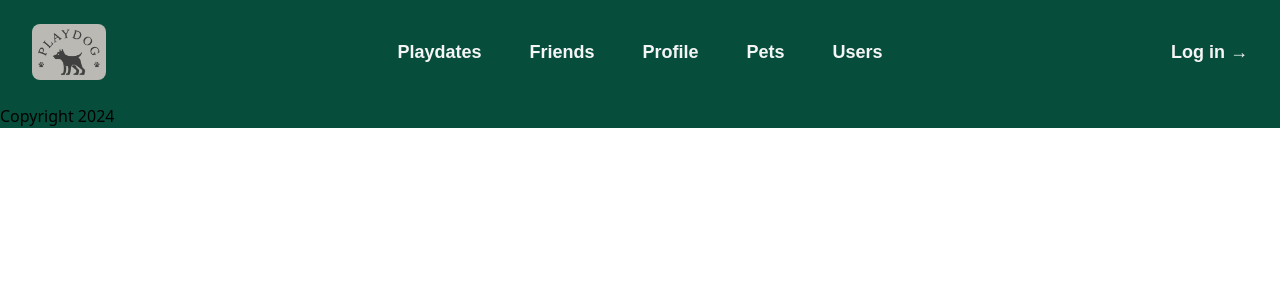
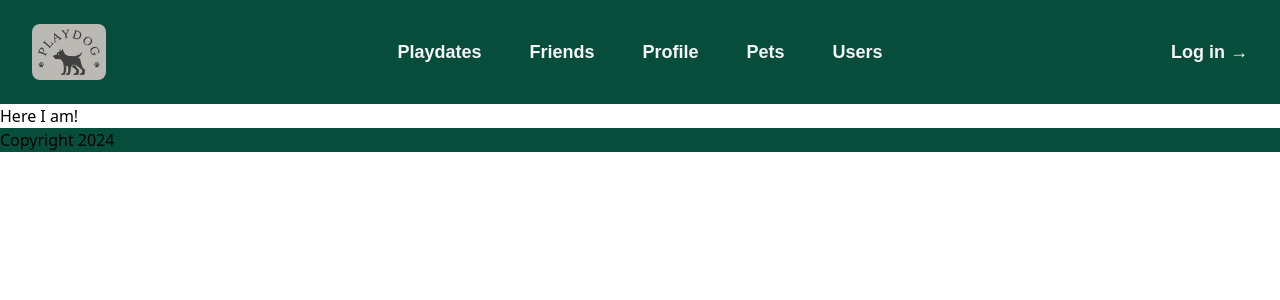
Before and after one commit to jmychalm13/play_dog_frontend, a React (Vite) app: page /playdates/new in a window 1280 px wide. Shown: the top 300 px of the page. Built offline with nearby package versions, Linux system fonts and the light colour scheme; a web font is replaced by a local one.

Commit message:
added PlaydateNew component routes and page and created url

```diff
--- a/src/Content.jsx
+++ b/src/Content.jsx
@@ -7,6 +7,7 @@ import { DogsIndex } from "./DogsIndex";
 import { UserShow } from "./UserShow";
 import { DogShow } from "./DogShow";
 import { DogNew } from "./DogNew";
+import { PlaydateNew } from "./PlaydateNew";
 
 export function Content() {
   return (
@@ -20,6 +21,7 @@ export function Content() {
         <Route path="/users/:id" element={<UserShow />} />
         <Route path="/dogs/:id" element={<DogShow />} />
         <Route path="/dogs/new" element={<DogNew />} />
+        <Route path="/playdates/new" element={<PlaydateNew />} />
       </Routes>
     </div>
   );
--- /dev/null
+++ b/src/PlaydateNew.jsx
@@ -0,0 +1,7 @@
+export function PlaydateNew() {
+  return (
+    <div>
+      <h1>Here I am!</h1>
+    </div>
+  );
+}
--- a/src/UserShow.jsx
+++ b/src/UserShow.jsx
@@ -146,7 +146,7 @@ export function UserShow() {
           ))}
       </div>
       <div className="w-full flex justify-center">
-        {currentUser === userInfo.id && (
+        {currentUser === userInfo.id ? (
           <div>
             {!isModalVisible ? (
               <button
@@ -165,6 +165,15 @@ export function UserShow() {
               </div>
             )}
           </div>
+        ) : (
+          <div>
+            <button
+              type="button"
+              className="my-12 text-white bg-gradient-to-r from-teal-400 via-teal-500 to-teal-600 hover:bg-gradient-to-br focus:ring-4 focus:outline-none focus:ring-teal-300 dark:focus:ring-teal-800 shadow-lg shadow-teal-500/50 dark:shadow-lg dark:shadow-teal-800/80 font-medium rounded-lg text-sm px-5 py-2.5 text-center me-2 mb-2"
+            >
+              <Link to="/playdates/new">Schedule Playdate</Link>
+            </button>
+          </div>
         )}
       </div>
     </section>
```
